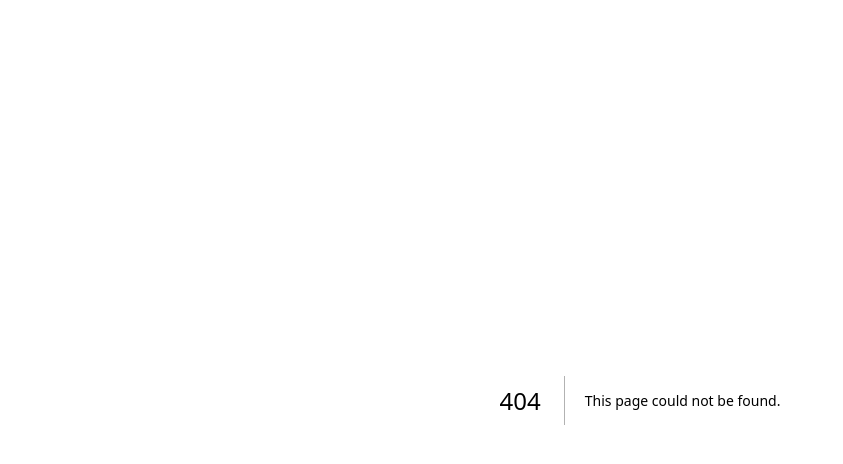
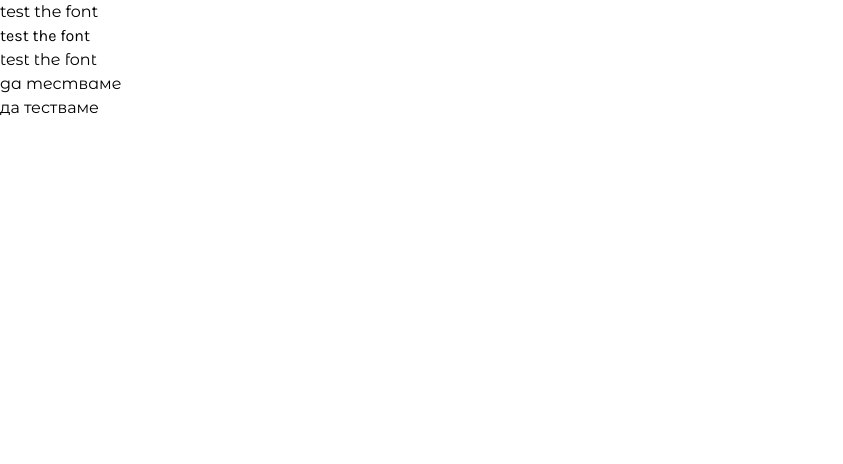
Before and after one commit to PetyaFerreiraDeveloper/portfolio-petya, a Next.js app: page /about in a window 1280 px wide. Before the commit this address had no page. Shown: the top 464 px of the page, without its empty margins (0-843 px from the left). Built offline with nearby package versions, Linux system fonts and the light colour scheme.

Commit message:
start up the project

```diff
--- a/package.json
+++ b/package.json
@@ -18,5 +18,10 @@
     "react": "18.2.0",
     "react-dom": "18.2.0",
     "typescript": "4.9.5"
+  },
+  "devDependencies": {
+    "autoprefixer": "^10.4.14",
+    "postcss": "^8.4.21",
+    "tailwindcss": "^3.2.7"
   }
 }
--- a/pages/_app.tsx
+++ b/pages/_app.tsx
@@ -1,6 +1,19 @@
-import '@/styles/globals.css'
-import type { AppProps } from 'next/app'
+import "@/styles/globals.css";
+import type { AppProps } from "next/app";
+import { Montserrat } from "next/font/google";
+
+const montserrat = Montserrat({ subsets: ["latin"] });
 
 export default function App({ Component, pageProps }: AppProps) {
-  return <Component {...pageProps} />
+  return (
+    <>
+      {" "}
+      <style jsx global>{`
+        html {
+          font-family: ${montserrat.style.fontFamily};
+        }
+      `}</style>
+      <Component {...pageProps} />
+    </>
+  );
 }
--- /dev/null
+++ b/pages/about.tsx
@@ -0,0 +1,25 @@
+import React from 'react';
+import { Karla } from 'next/font/google';
+import { Montserrat_Alternates } from 'next/font/google';
+
+const karla = Karla({ subsets: ['latin'] });
+const alternates = Montserrat_Alternates({
+  weight: ['400', '500'],
+  subsets: ['latin', 'cyrillic']
+});
+
+
+const About = () => {
+  return (
+    <div>
+
+        <p>test the font</p>
+        <p className={karla.className}>test the font</p>
+        <p className={alternates.className}>test the font</p>
+        <p className={alternates.className}>да тестваме</p>
+        <p>да тестваме</p>
+    </div>
+  )
+}
+
+export default About
--- a/pages/index.tsx
+++ b/pages/index.tsx
@@ -1,9 +1,11 @@
 import Head from 'next/head'
 import Image from 'next/image'
+import { Karla } from 'next/font/google'
 import { Inter } from 'next/font/google'
 import styles from '@/styles/Home.module.css'
 
-const inter = Inter({ subsets: ['latin'] })
+const karla = Karla({ subsets: ['latin'] });
+const inter = Inter({ subsets: ['latin'] });
 
 export default function Home() {
   return (
@@ -15,108 +17,7 @@ export default function Home() {
         <link rel="icon" href="/favicon.ico" />
       </Head>
       <main className={styles.main}>
-        <div className={styles.description}>
-          <p>
-            Get started by editing&nbsp;
-            <code className={styles.code}>pages/index.tsx</code>
-          </p>
-          <div>
-            <a
-              href="https://vercel.com?utm_source=create-next-app&utm_medium=default-template&utm_campaign=create-next-app"
-              target="_blank"
-              rel="noopener noreferrer"
-            >
-              By{' '}
-              <Image
-                src="/vercel.svg"
-                alt="Vercel Logo"
-                className={styles.vercelLogo}
-                width={100}
-                height={24}
-                priority
-              />
-            </a>
-          </div>
-        </div>
-
-        <div className={styles.center}>
-          <Image
-            className={styles.logo}
-            src="/next.svg"
-            alt="Next.js Logo"
-            width={180}
-            height={37}
-            priority
-          />
-          <div className={styles.thirteen}>
-            <Image
-              src="/thirteen.svg"
-              alt="13"
-              width={40}
-              height={31}
-              priority
-            />
-          </div>
-        </div>
-
-        <div className={styles.grid}>
-          <a
-            href="https://nextjs.org/docs?utm_source=create-next-app&utm_medium=default-template&utm_campaign=create-next-app"
-            className={styles.card}
-            target="_blank"
-            rel="noopener noreferrer"
-          >
-            <h2 className={inter.className}>
-              Docs <span>-&gt;</span>
-            </h2>
-            <p className={inter.className}>
-              Find in-depth information about Next.js features and&nbsp;API.
-            </p>
-          </a>
-
-          <a
-            href="https://nextjs.org/learn?utm_source=create-next-app&utm_medium=default-template&utm_campaign=create-next-app"
-            className={styles.card}
-            target="_blank"
-            rel="noopener noreferrer"
-          >
-            <h2 className={inter.className}>
-              Learn <span>-&gt;</span>
-            </h2>
-            <p className={inter.className}>
-              Learn about Next.js in an interactive course with&nbsp;quizzes!
-            </p>
-          </a>
-
-          <a
-            href="https://vercel.com/templates?framework=next.js&utm_source=create-next-app&utm_medium=default-template&utm_campaign=create-next-app"
-            className={styles.card}
-            target="_blank"
-            rel="noopener noreferrer"
-          >
-            <h2 className={inter.className}>
-              Templates <span>-&gt;</span>
-            </h2>
-            <p className={inter.className}>
-              Discover and deploy boilerplate example Next.js&nbsp;projects.
-            </p>
-          </a>
-
-          <a
-            href="https://vercel.com/new?utm_source=create-next-app&utm_medium=default-template&utm_campaign=create-next-app"
-            className={styles.card}
-            target="_blank"
-            rel="noopener noreferrer"
-          >
-            <h2 className={inter.className}>
-              Deploy <span>-&gt;</span>
-            </h2>
-            <p className={inter.className}>
-              Instantly deploy your Next.js site to a shareable URL
-              with&nbsp;Vercel.
-            </p>
-          </a>
-        </div>
+        <p className={`${inter.className} text-red-500`}>hello world</p>
       </main>
     </>
   )
--- /dev/null
+++ b/pages/projects.tsx
@@ -0,0 +1,12 @@
+import React from 'react'
+
+const Projects = () => {
+  return (
+    <div>
+
+        <p>why is this happening</p>
+    </div>
+  )
+}
+
+export default Projects
--- /dev/null
+++ b/postcss.config.js
@@ -0,0 +1,6 @@
+module.exports = {
+  plugins: {
+    tailwindcss: {},
+    autoprefixer: {},
+  },
+}
--- a/styles/globals.css
+++ b/styles/globals.css
@@ -1,107 +1,4 @@
-:root {
-  --max-width: 1100px;
-  --border-radius: 12px;
-  --font-mono: ui-monospace, Menlo, Monaco, 'Cascadia Mono', 'Segoe UI Mono',
-    'Roboto Mono', 'Oxygen Mono', 'Ubuntu Monospace', 'Source Code Pro',
-    'Fira Mono', 'Droid Sans Mono', 'Courier New', monospace;
 
-  --foreground-rgb: 0, 0, 0;
-  --background-start-rgb: 214, 219, 220;
-  --background-end-rgb: 255, 255, 255;
-
-  --primary-glow: conic-gradient(
-    from 180deg at 50% 50%,
-    #16abff33 0deg,
-    #0885ff33 55deg,
-    #54d6ff33 120deg,
-    #0071ff33 160deg,
-    transparent 360deg
-  );
-  --secondary-glow: radial-gradient(
-    rgba(255, 255, 255, 1),
-    rgba(255, 255, 255, 0)
-  );
-
-  --tile-start-rgb: 239, 245, 249;
-  --tile-end-rgb: 228, 232, 233;
-  --tile-border: conic-gradient(
-    #00000080,
-    #00000040,
-    #00000030,
-    #00000020,
-    #00000010,
-    #00000010,
-    #00000080
-  );
-
-  --callout-rgb: 238, 240, 241;
-  --callout-border-rgb: 172, 175, 176;
-  --card-rgb: 180, 185, 188;
-  --card-border-rgb: 131, 134, 135;
-}
-
-@media (prefers-color-scheme: dark) {
-  :root {
-    --foreground-rgb: 255, 255, 255;
-    --background-start-rgb: 0, 0, 0;
-    --background-end-rgb: 0, 0, 0;
-
-    --primary-glow: radial-gradient(rgba(1, 65, 255, 0.4), rgba(1, 65, 255, 0));
-    --secondary-glow: linear-gradient(
-      to bottom right,
-      rgba(1, 65, 255, 0),
-      rgba(1, 65, 255, 0),
-      rgba(1, 65, 255, 0.3)
-    );
-
-    --tile-start-rgb: 2, 13, 46;
-    --tile-end-rgb: 2, 5, 19;
-    --tile-border: conic-gradient(
-      #ffffff80,
-      #ffffff40,
-      #ffffff30,
-      #ffffff20,
-      #ffffff10,
-      #ffffff10,
-      #ffffff80
-    );
-
-    --callout-rgb: 20, 20, 20;
-    --callout-border-rgb: 108, 108, 108;
-    --card-rgb: 100, 100, 100;
-    --card-border-rgb: 200, 200, 200;
-  }
-}
-
-* {
-  box-sizing: border-box;
-  padding: 0;
-  margin: 0;
-}
-
-html,
-body {
-  max-width: 100vw;
-  overflow-x: hidden;
-}
-
-body {
-  color: rgb(var(--foreground-rgb));
-  background: linear-gradient(
-      to bottom,
-      transparent,
-      rgb(var(--background-end-rgb))
-    )
-    rgb(var(--background-start-rgb));
-}
-
-a {
-  color: inherit;
-  text-decoration: none;
-}
-
-@media (prefers-color-scheme: dark) {
-  html {
-    color-scheme: dark;
-  }
-}
+@tailwind base;
+@tailwind components;
+@tailwind utilities;
--- /dev/null
+++ b/tailwind.config.js
@@ -0,0 +1,12 @@
+/** @type {import('tailwindcss').Config} */
+module.exports = {
+  content: [
+    "./app/**/*.{js,ts,jsx,tsx}",
+    "./pages/**/*.{js,ts,jsx,tsx}",
+    "./components/**/*.{js,ts,jsx,tsx}",
+  ],
+  theme: {
+    extend: {},
+  },
+  plugins: [],
+}
```
Also changed, not shown: 1 other file (tests, documents, lock files or other folders).
